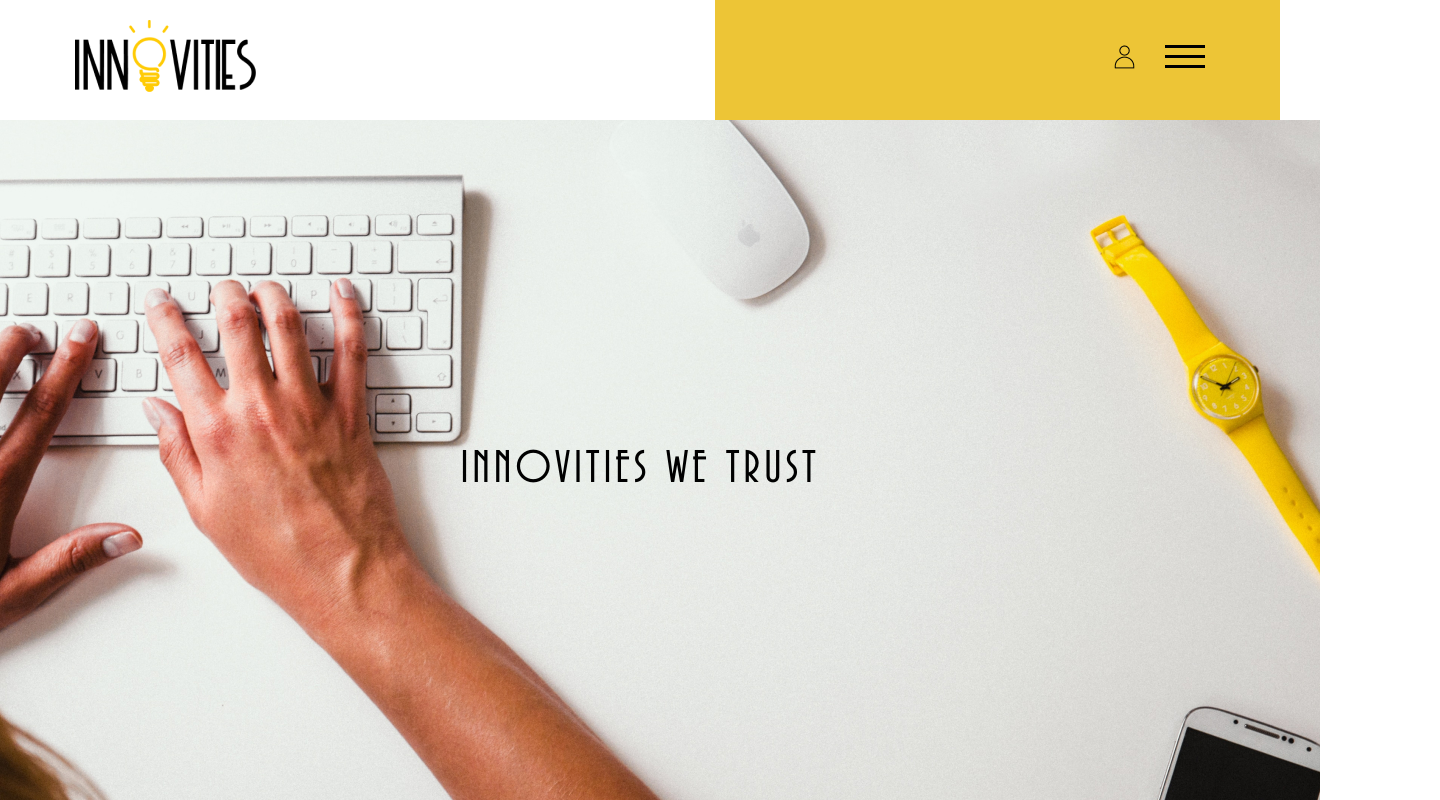
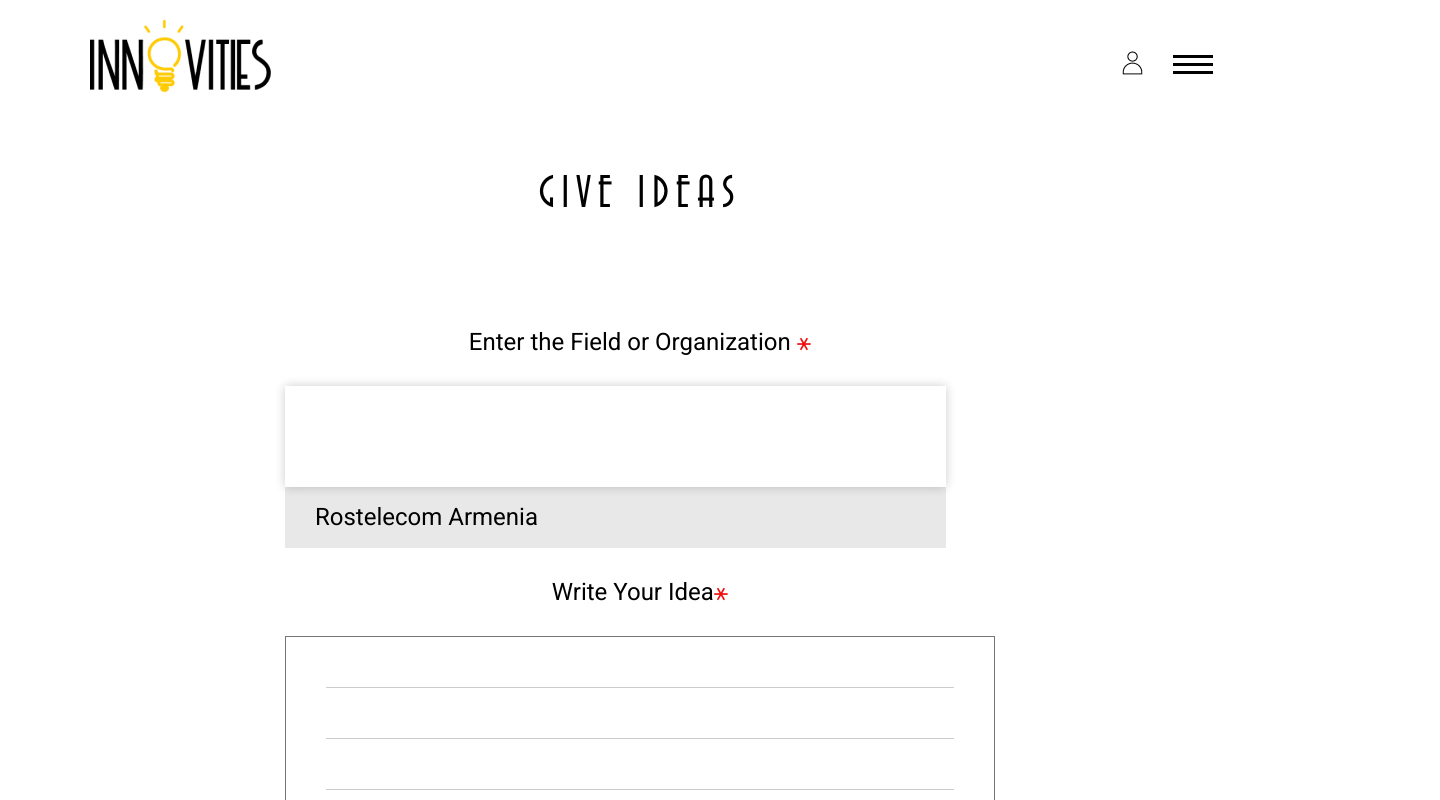
Before and after one commit to grigor-aramyan/generAItor, a React app: page / in a window 1280 px wide. Shown: the top 800 px of the page, 1440 px wide, since content can reach past the window. Built offline with nearby package versions, Linux system fonts and the light colour scheme.

Commit message:
added GiveIdeas component and made some fixes in Header component

```diff
--- a/public/css/styles.css
+++ b/public/css/styles.css
@@ -35,6 +35,8 @@
   /* padding-left: 60px !important;
   padding-right: 60px !important; */
   position: absolute;
+  width: 1440px;
+  height: 706px;
 }
 .header-wrapper {
   height: 72px;
@@ -45,17 +47,62 @@
   margin-left: 60px;
 }
 .header-profile-logo-wrapper {
-  padding-top: 44px;
+  padding-top: 50px;
   cursor: pointer;
 }
-.heaader-burger {
+.header-burger {
   cursor: pointer;
   margin-left: 30px;
-  padding-top: 45px;
-}
-.heaader-burger img {
-  margin-bottom: 7px;
-  margin-right: 60px;
+  padding-top: 38px;
+}
+.header-burger-btn {
+
+}
+.header-menu-btn {
+  display: block;
+  color: #000000;
+  position: absolute;
+  width: 50px;
+  height: 50px;
+  font-size: 0;
+  background: none;
+  border: none;
+  cursor: pointer;
+}
+.header-menu-btn:focus {
+  outline: none;
+}
+.header-menu-btn span,
+.header-menu-btn span::before,
+.header-menu-btn span::after {
+  display: block;
+  position: absolute;
+  width: 40px;
+  height: 3px;
+  background-color: #000000;
+}
+.header-menu-btn span::before,
+.header-menu-btn span::after {
+  content: "";
+  position: absolute;
+  display: block;
+  transition: 0.3s;
+}
+.header-menu-btn span::before {
+  transform: translateY(-8px);
+}
+.header-menu-btn span::after {
+  transform: translateY(8px);
+}
+
+.is-active span {
+  height: 0;
+}
+.is-active span:before {
+  transform: rotate(-40deg);
+}
+.is-active span:after {
+  transform: rotate(40deg);
 }
 
 /* Service */
@@ -1128,8 +1175,11 @@
 }
 /* End About Profiles  */
 
-/* Give feedbacks main part */
-
+/* Give feedbacks main part (and Give Idea) */
+
+.give-feedbacks-form-wrapper {
+  margin-top: 60px;
+}
 .feedback-title {
   font-family: Avenida Std;
   font-style: normal;
@@ -2478,45 +2528,50 @@
 /* Messaging component END*/
 
 /* Navigation Page START */
-/* Burger menu with hover effect*/
+/* Burger menu START*/
 .menu-btn {
   display: block;
+  color: #ffffff;
+  position: absolute;
   width: 50px;
   height: 50px;
-  color: #ffffff;
-  position: relative;
+  font-size: 0;
+  background: none;
+  border: none;
+  cursor: pointer;
+}
+.menu-btn:focus {
+  outline: none;
 }
 .menu-btn span,
 .menu-btn span::before,
 .menu-btn span::after {
-  position: absolute;
-  top: 50%;
-  margin-top: -1px;
-  left: 50%;
-  margin-left: -10px;
-  width: 20px;
-  height: 2px;
+  display: block;
+  position: absolute;
+  width: 40px;
+  height: 3px;
   background-color: #ffffff;
 }
 .menu-btn span::before,
 .menu-btn span::after {
   content: "";
+  position: absolute;
   display: block;
-  transition: 0.2s;
+  transition: 0.3s;
 }
 .menu-btn span::before {
-  transform: translateY(-5px);
+  transform: translateY(-8px);
 }
 .menu-btn span::after {
-  transform: translateY(5px);
-}
-.menu-btn:hover span {
+  transform: translateY(8px);
+}
+.is-active span {
   height: 0;
 }
-.menu-btn:hover span:before {
+.is-active span:before {
   transform: rotate(-40deg);
 }
-.menu-btn:hover span:after {
+.is-active span:after {
   transform: rotate(40deg);
 }
 
--- a/src/components/Header.js
+++ b/src/components/Header.js
@@ -9,43 +9,30 @@ class Header extends Component {
     };
   }
   render() {
+    const { isActiveMenu } = this.state;
     return (
       <div className="container-fluid header">
         <div className="row">
-          <div className="col-md-2 a">
+          <div className="col-md-2">
             <div className="header-logo-wrapper">
               <a href="#">
                 <img src="/images/logo_official.png" alt="logo_official" />
               </a>
             </div>
           </div>
-          <div className="offset-md-8"></div>
-          <div className="col-md-2">
+          <div className="offset-md-6"></div>
+          <div className="col-md-3">
             <div className="header-wrapper d-flex justify-content-end">
               <div className="header-profile-logo-wrapper">
                 <img src="/images/noun_profile_logo.png" alt="profile_logo" />
               </div>
-              <div
-                className="heaader-burger d-flex flex-column"
-                onClick={() => {
-                  this.setState({ isActiveMenu: !this.state.isActiveMenu });
-                }}
-              >
-                <img
-                  src="/images/Rectangle.png"
-                  alt="rectangle"
-                  className="header-rectangle1"
-                />
-                <img
-                  src="/images/Rectangle.png"
-                  alt="rectangle"
-                  className="header-rectangle2"
-                />
-                <img
-                  src="/images/Rectangle.png"
-                  alt="rectangle"
-                  className="header-rectangle3"
-                />
+              <div className="header-burger d-flex flex-column">
+                <button className= {isActiveMenu ? "header-menu-btn is-active" : "header-menu-btn"}
+                  onClick={() => {
+                    this.setState({ isActiveMenu: !this.state.isActiveMenu });
+                  }}>
+                <span></span>
+                </button>
               </div>
             </div>
           </div>
--- a/src/components/giveIdeas/GiveIdeas.js
+++ b/src/components/giveIdeas/GiveIdeas.js
@@ -1,35 +1,123 @@
 import React, { Component } from 'react';
-export default class GiceIdeas extends Component {
-    constructor(props) {
-        super(props);
+import Header from '../Header';
+
+export default class GiveIdeas extends Component {
+    constructor() {
+        super();
+        this.state = {
+            orgName: '',
+            ideaTextarea: '',
+            keywords: [],
+            tempKeywords: '',
+          }
     }
+
+    handleChange = (e) => {
+        this.setState({ [e.target.name]: e.target.value });
+      };
+
+      setTempKeywords = (e) => {
+        const word = e.target.value
+          .replace(/,|;/g, '')
+          .trim()
+          .split(' ')
+          .filter((m) => m !== '');
+        this.setState({ tempKeywords: word });
+      };
+
+      setKeywords = () => {
+        if (event.keyCode === 13) {
+          let oldKeywords = this.state.keywords;
+          oldKeywords.push(this.state.tempKeywords);
+
+          this.setState({
+            keywords: oldKeywords,
+            tempKeywords: '',
+          });
+        }
+      };
+
     render() {
-        return(
-            <div className = 'give-ideas ' >
-                <h2>GIVE IDEAS</h2>
-                <p className = 'give-title'>Enter the Field or Organization <span className = 'required'>*</span></p>
-                <div className = 'd-flex justify-content-center'>
-                    <input type = 'text'  className = 'organizations' placeholder = 'Ros' />
-                </div>
-                <p className = 'give-title product-service'>About Product / Services <span>OR</span> <span>About Customer Service</span></p>
-                <p className = 'give-title'>Select the Adress <span className = 'required'>*</span></p>
-                <div className = 'd-flex justify-content-center'>
-                    <input type = 'text' className = 'adress' />
-                </div>
-                <p className = 'give-title'>Write Your Feedback</p>
-                <div className = 'd-flex justify-content-center parent-notes'>
-                    <textarea cols="50" rows="10" class="notes"></textarea>
-                </div>
-                 <p className = 'give-title'>Enter Keywords</p>
-                 <div className = 'd-flex justify-content-center align-items-center flex-column'>
-                    <input type = 'text' className = 'keyword' />
-                </div>
-                <button className = 'telecom'>Telecomunication</button>
-                <div className = 'confirm_cancel d-flex justify-content-center'>
-                    <button className = 'confirm-button'>CONFIRM</button>
-                    <button className = 'cancel-button'>Cancel</button>
+        const { keywords, tempKeywords } = this.state;
+        return (
+            <div className="container-fluid">
+                <Header />
+                <div className="row">
+                    <div className="col-10 offset-1 col-lg-8 offset-lg-2  d-flex justify-content-center align-items-center">
+                        <form
+                            onSubmit={(e) => e.preventDefault()}
+                            className="give-feedbacks-form-wrapper"
+                        >
+                            <div className="feedback-title-wrapper">
+                                <h3 className="feedback-title">GIVE IDEAS</h3>
+                            </div>
+                            <div className="sec-title-wrapper">
+                                <h4 className="sec-title">
+                                    Enter the Field or Organization{' '}
+                                    <span className="title-star">&#9913;</span>
+                                </h4>
+                            </div>
+                            <input
+                                type="text"
+                                className="enter-field-input"
+                                name="orgName"
+                                onChange={this.handleChange}
+                            />
+                            <ul className="finded-org-list-group">
+                                <li className="finded-org-list-item">Rostelecom Armenia</li>
+                            </ul>
+
+                            <div className="write-feedback-title-wrapper">
+                                <h4 className="write-feedback-title">
+                                    Write Your Idea
+                            <span className="title-star">&#9913;</span>
+                                </h4>
+                            </div>
+                            <textarea
+                                name="ideaTextarea"
+                                id=""
+                                cols="65"
+                                rows="5"
+                                className="feedbackTextarea"
+                                onChange={this.handleChange}
+                            ></textarea>
+                            <div className="enter-keywords-title-wrapper">
+                                <h4 className="enter-keywords-title">Enter Keywords</h4>
+                            </div>
+
+                            <input
+                                type="text"
+                                name="keywords"
+                                value={tempKeywords}
+                                className="keywords-input"
+                                onChange={this.setTempKeywords}
+                                onKeyPress={this.setKeywords}
+                            />
+
+                            <div className="keywords-wrapper">
+                                {keywords.length
+                                    ? keywords.map((e, i) => {
+                                        return (
+                                            <div className="my-keyword" key={i}>
+                                                <p className="keyword-text">{e}</p>
+                                            </div>
+                                        );
+                                    })
+                                    : null}
+                            </div>
+
+                            <div className="confirm-cancel-wrapper">
+                                <div className="confirm-wrapper">
+                                    <a href="#">Confirm</a>
+                                </div>
+                                <div className="cancel-wrapper">
+                                    <a href="#">Cancel</a>
+                                </div>
+                            </div>
+                        </form>
+                    </div>
                 </div>
             </div>
-        )
+        );
     }
 }
--- a/src/index.js
+++ b/src/index.js
@@ -33,7 +33,7 @@ ReactDOM.render(
     <Router>
       <Route path="/">
         <Switch>
-          <Route exact path="/" component={AboutUsPage} />
+          <Route exact path="/" component={GiveIdeas} />
           <Route path="/signin" component={SignInPage} />
 
           <Route path="/profiles/me/i" component={UserProfile} />
```
Also changed, not shown: src/components/navPage/navPage.js (+10 -4 lines).
